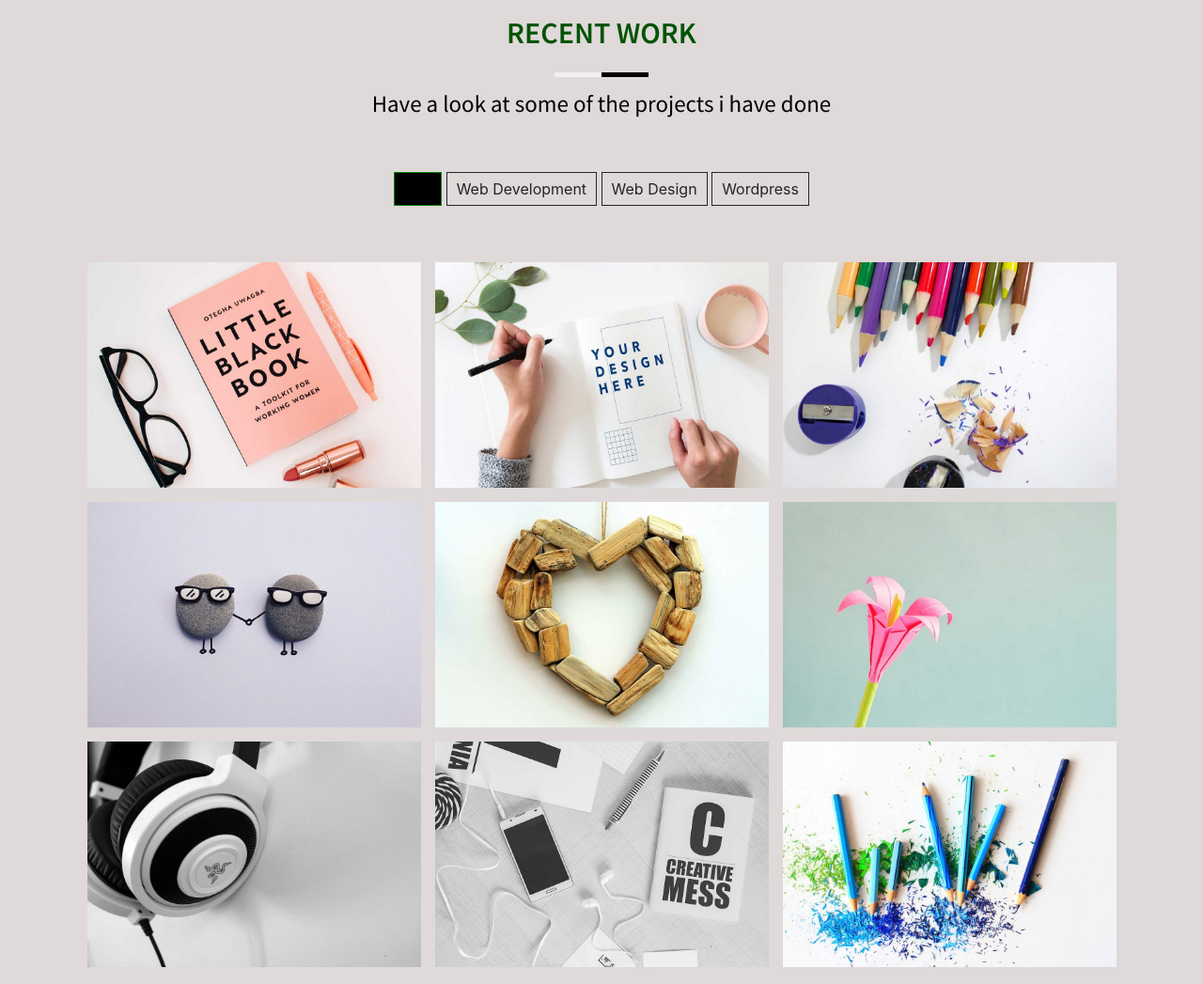
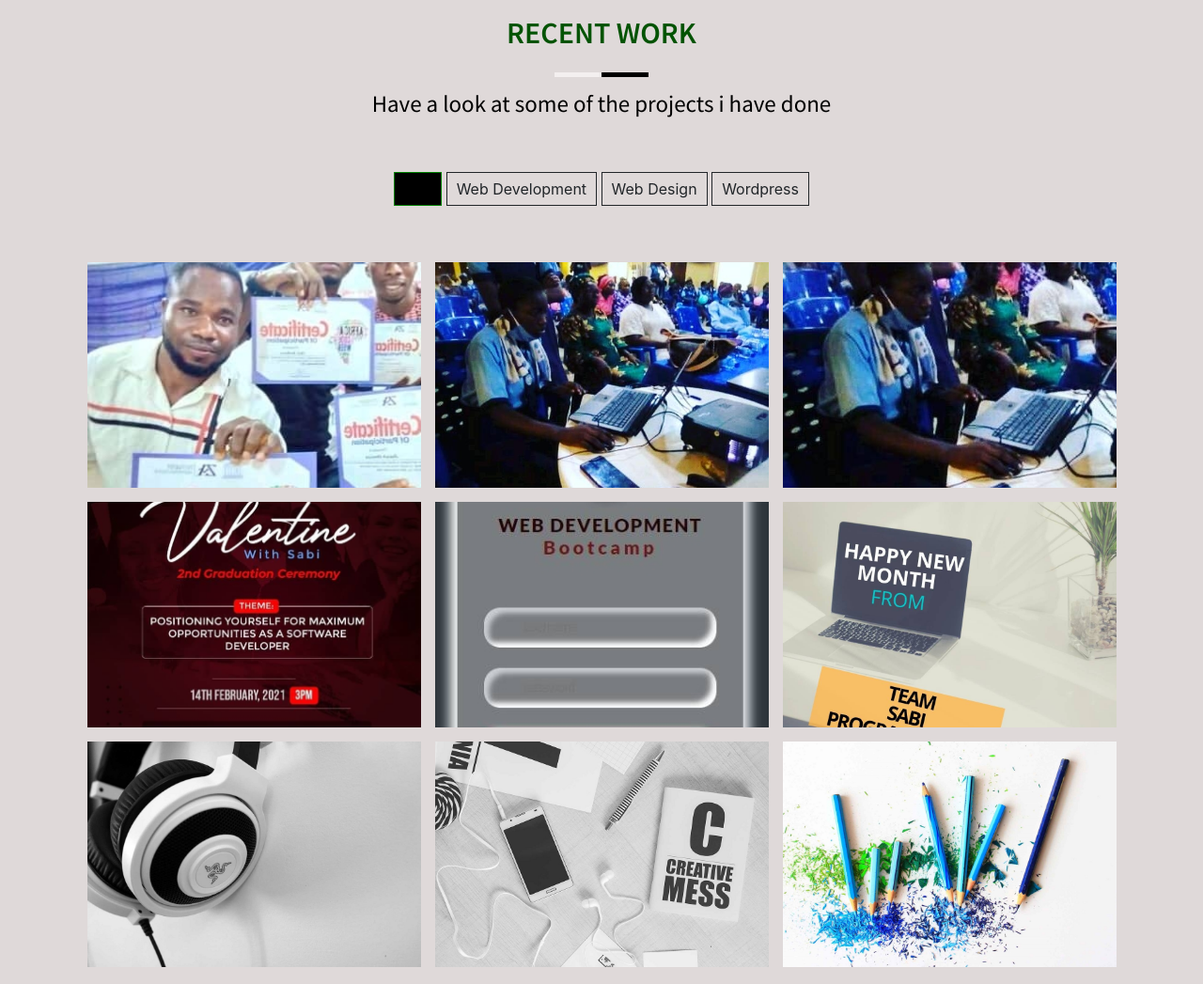
Before and after one commit to AloNdubuisi/demo-portfolio-website, a plain HTML site: page index.html in a window 1280 px wide. Shown: the part 3827-4874 px from the top of the page at 94% size. Drawn offline with Linux system fonts and the light colour scheme.

Commit message:
portfolio work update

```diff
--- a/index.html
+++ b/index.html
@@ -425,9 +425,9 @@
             <div class="row portfolio">
                 <!-- Single Portfolio -->
                 <div class="col-lg-4 col-md-6 mix wp graphic">
-                    <div class="single-portfolio" style="background-image: url(assets/images/portfolio/img-1.jpg)">
+                    <div class="single-portfolio" style="background-image: url(assets/images/portfolio/port-1.jpg)">
                         <div class="portfolio-icon text-center">
-                            <a data-lightbox='lightbox' href="assets/images/portfolio/img-1.jpg"><i class="fas fa-expand-arrows-alt"></i></a>
+                            <a data-lightbox='lightbox' href="assets/images/portfolio/port-1.jpg"><i class="fas fa-expand-arrows-alt"></i></a>
                         </div>
                         <div class="portfolio-hover">
                             <h4>Project <span>Name</span></h4>
@@ -437,9 +437,9 @@
                 <!-- // Single Portfolio -->
                 <!-- Single Portfolio -->
                 <div class="col-lg-4 col-md-6 mix logo web graphic other wp">
-                    <div class="single-portfolio" style="background-image: url(assets/images/portfolio/img-2.jpg)">
+                    <div class="single-portfolio" style="background-image: url(assets/images/portfolio/port-2.jpg)">
                         <div class="portfolio-icon text-center">
-                            <a data-lightbox='lightbox' href="assets/images/portfolio/img-2.jpg"><i class="fas fa-expand-arrows-alt"></i></a>
+                            <a data-lightbox='lightbox' href="assets/images/portfolio/port-2.jpg"><i class="fas fa-expand-arrows-alt"></i></a>
                         </div>
                         <div class="portfolio-hover">
                             <h4>Project <span>Name</span></h4>
@@ -449,9 +449,9 @@
                 <!-- // Single Portfolio -->
                 <!-- Single Portfolio -->
                 <div class="col-lg-4 col-md-6 mix wp other">
-                    <div class="single-portfolio" style="background-image: url(assets/images/portfolio/img-3.jpg)">
+                    <div class="single-portfolio" style="background-image: url(assets/images/portfolio/port-3.jpg)">
                         <div class="portfolio-icon text-center">
-                            <a data-lightbox='lightbox' href="assets/images/portfolio/img-3.jpg"><i class="fas fa-expand-arrows-alt"></i></a>
+                            <a data-lightbox='lightbox' href="assets/images/portfolio/port-3.jpg"><i class="fas fa-expand-arrows-alt"></i></a>
                         </div>
                         <div class="portfolio-hover">
                             <h4>Project <span>Name</span></h4>
@@ -461,9 +461,9 @@
                 <!-- // Single Portfolio -->
                 <!-- Single Portfolio -->
                 <div class="col-lg-4 col-md-6 mix logo other graphic wp web">
-                    <div class="single-portfolio" style="background-image: url(assets/images/portfolio/img-4.jpg)">
+                    <div class="single-portfolio" style="background-image: url(assets/images/portfolio/port-4.jpg)">
                         <div class="portfolio-icon text-center">
-                            <a data-lightbox='lightbox' href="assets/images/portfolio/img-4.jpg"><i class="fas fa-expand-arrows-alt"></i></a>
+                            <a data-lightbox='lightbox' href="assets/images/portfolio/port-4.jpg"><i class="fas fa-expand-arrows-alt"></i></a>
                         </div>
                         <div class="portfolio-hover">
                             <h4>Project <span>Name</span></h4>
@@ -473,9 +473,9 @@
                 <!-- // Single Portfolio -->
                 <!-- Single Portfolio -->
                 <div class="col-lg-4 col-md-6 mix logo other wp graphic web">
-                    <div class="single-portfolio" style="background-image: url(assets/images/portfolio/img-5.jpg)">
+                    <div class="single-portfolio" style="background-image: url(assets/images/portfolio/port-5.jpg)">
                         <div class="portfolio-icon text-center">
-                            <a data-lightbox='lightbox' href="assets/images/portfolio/img-5.jpg"><i class="fas fa-expand-arrows-alt"></i></a>
+                            <a data-lightbox='lightbox' href="assets/images/portfolio/port-5.jpg"><i class="fas fa-expand-arrows-alt"></i></a>
                         </div>
                         <div class="portfolio-hover">
                             <h4>Project <span>Name</span></h4>
@@ -485,9 +485,9 @@
                 <!-- // Single Portfolio -->
                 <!-- Single Portfolio -->
                 <div class="col-lg-4 col-md-6 mix wp logo graphic web">
-                    <div class="single-portfolio" style="background-image: url(assets/images/portfolio/img-6.jpg)">
+                    <div class="single-portfolio" style="background-image: url(assets/images/portfolio/port-6.jpg)">
                         <div class="portfolio-icon text-center">
-                            <a data-lightbox='lightbox' href="assets/images/portfolio/img-6.jpg"><i class="fas fa-expand-arrows-alt"></i></a>
+                            <a data-lightbox='lightbox' href="assets/images/portfolio/port-6.jpg"><i class="fas fa-expand-arrows-alt"></i></a>
                         </div>
                         <div class="portfolio-hover other">
                             <h4>Project <span>Name</span></h4>
@@ -545,7 +545,7 @@
                 <div class="col-lg-6 ">
                     <div class="section-title text-center">
                         <h2>Team</h2>
-                        <p>Lorem ipsum dolor sit amet, consectetur adipisicing elit.</p>
+                        <p style="font-size: 20px;">MEET OUR TEAM MEMBERS AT SABI PROGRAMMERS ACADEMY</p>
                     </div>
                 </div>
             </div>
@@ -590,7 +590,7 @@
                 <!-- Single Team -->
                 <div class="col-lg-3 col-md-4 col-sm-6">
                     <div class="single-team">
-                        <div class="team-thumb" style="background-image: url(assets/images/team/img-3.jpg)">
+                        <div class="team-thumb" style="background-image: url(assets/images/alo1.jpg)">
                             <div class="team-social">
                                 <a target="_blank" href="#"><i class="fab fa-facebook-f"></i></a>
                                 <a target="_blank" href="#"><i class="fab fa-twitter"></i></a>
@@ -599,8 +599,8 @@
                             </div>
                         </div>
                         <div class="team-content">
-                            <h4>AL Mamun</h4>
-                            <span>CEO Founder</span>
+                            <h4>ALO NDUBUISI</h4>
+                            <span>CO-FOUNDER & INSTRUCTOR AT SABI PROGRAMMERS ACADEMY</span>
                         </div>
                     </div>
                 </div>
@@ -608,7 +608,7 @@
                 <!-- Single Team -->
                 <div class="col-lg-3 col-md-4 col-sm-6">
                     <div class="single-team">
-                        <div class="team-thumb" style="background-image: url(assets/images/team/img-4.jpg)">
+                        <div class="team-thumb" style="background-image: url(assets/images/obed.PNG)">
                             <div class="team-social">
                                 <a target="_blank" href="#"><i class="fab fa-facebook-f"></i></a>
                                 <a target="_blank" href="#"><i class="fab fa-twitter"></i></a>
@@ -617,8 +617,8 @@
                             </div>
                         </div>
                         <div class="team-content">
-                            <h4>AL Mamun</h4>
-                            <span>CEO Founder</span>
+                            <h4>OBED ANTHONY .U.</h4>
+                            <span>FOUNDER  & TEAM LEAD SABI PROGRAMMERS ACADEMY</span>
                         </div>
                     </div>
                 </div>
--- a/style.css
+++ b/style.css
@@ -1003,7 +1003,7 @@ input:focus {
 ::::::::::::::::::::::::::::::::::::*/
 
 .single-team {
-    border-bottom: 10px solid #ffc900;
+    border-bottom: 10px solid green;
     box-shadow: 0 0 30px #ddd;
     margin-bottom: 30px;
 }
```
Also changed, not shown: assets/images/obed.PNG (added), assets/images/portfolio/port-1.jpg (added), assets/images/portfolio/port-2.jpg (added), assets/images/portfolio/port-3.jpg (added), assets/images/portfolio/port-4.jpg (added), assets/images/portfolio/port-5.jpg (added), assets/images/portfolio/port-6.jpg (added).
